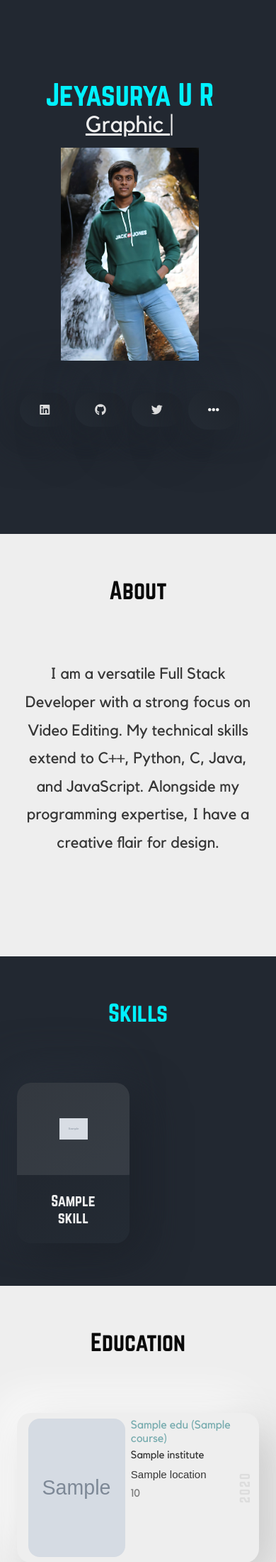
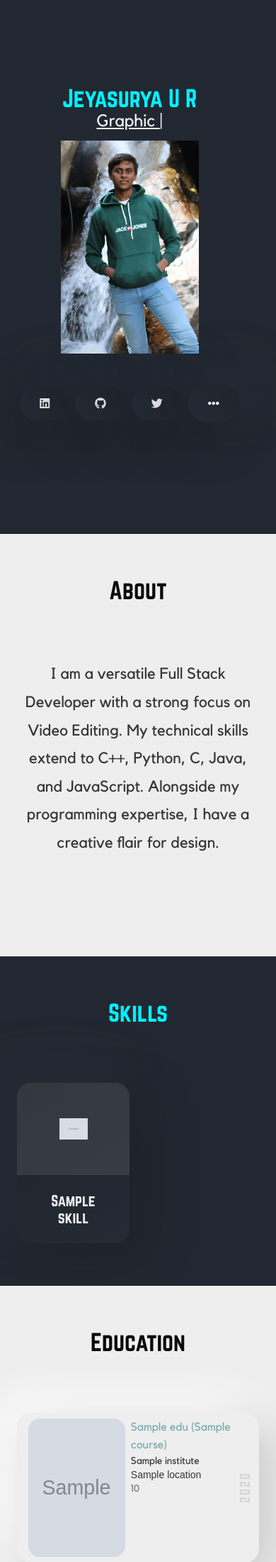
Before and after one commit to JeyasuryaUR/Portfolio, a Flask app: template templates/index.html in a window 390 px wide. Shown: the part 92-2292 px from the top of the page at 71% size. Run offline with Flask 3, Linux system fonts and the light colour scheme; the template is opened without the code that fills it: most values are stand-ins (such as "Sample title", 1, 10 or a date in 2020); grey boxes marked "Sample" are stand-in pictures; some libraries are stand-ins or nearby versions.

Commit message:
UI Tweekings

```diff
--- a/static/script.js
+++ b/static/script.js
@@ -1,10 +1,3 @@
-/**
- * WEBSITE: https://themefisher.com
- * TWITTER: https://twitter.com/themefisher
- * FACEBOOK: https://www.facebook.com/themefisher
- * GITHUB: https://github.com/themefisher/
- */
-
 (function ($) {
 	'use strict';
 
@@ -182,7 +175,8 @@
 	});
 
 	ScrollReveal().reveal('.section', {delay: 200, interval: 50});
-	ScrollReveal().reveal('.card', {delay: 200, reset: true, interval: 50});
+	ScrollReveal().reveal('#skills .card', {delay: 200, reset: true, interval: 50});
+	ScrollReveal().reveal('#portfolio .card', {delay: 200, interval: 50});
 	ScrollReveal().reveal('.list-hero-social a', {reset: true, interval: 20});
 
 	$(document).ready(function(){
--- a/static/style.css
+++ b/static/style.css
@@ -665,6 +665,17 @@ textarea.input {
     justify-content: space-between;
   }
 
+  @media (max-width: 426px) {
+    .edu-card h5{
+        font-size: 16px !important;
+        line-height: 1.6 !important;
+    }
+    .edu-card p{
+        font-size: 14px !important;
+        line-height: 1.4 !important;
+    }
+}
+
 .edu-img-wrap {
     width: 40%;
     height: 100%; /* Add this line */
@@ -685,7 +696,7 @@ textarea.input {
     align-self: center;
     font-size: 150%;
     letter-spacing: 3px;
-    color: #dddddd;
+    color: #d6d6d6;
 }
 
 @media screen and (max-width: 425px) {
--- a/templates/index.html
+++ b/templates/index.html
@@ -41,12 +41,11 @@
     style="max-width: 100vw;">
       <div
         class="column is-5-desktop is-offset-1-desktop is-12-mobile has-text-centered-mobile"
-
       >
-        <h1 class="color-three font-one">Jeyasurya U R</h1>
-        <h2 class="has-text-white font-two">
+        <h2 class="color-three font-one">Jeyasurya U R</h2>
+        <h3 class="has-text-white font-two">
           <span class="auto-typed is-underlined">Full Stack Developer</span>
-        </h2>
+        </h3>
       </div>
 
       <div class="hero-img-wrap column is-3-desktop is-6-mobile">
```
Also changed, not shown: 1 other file.
